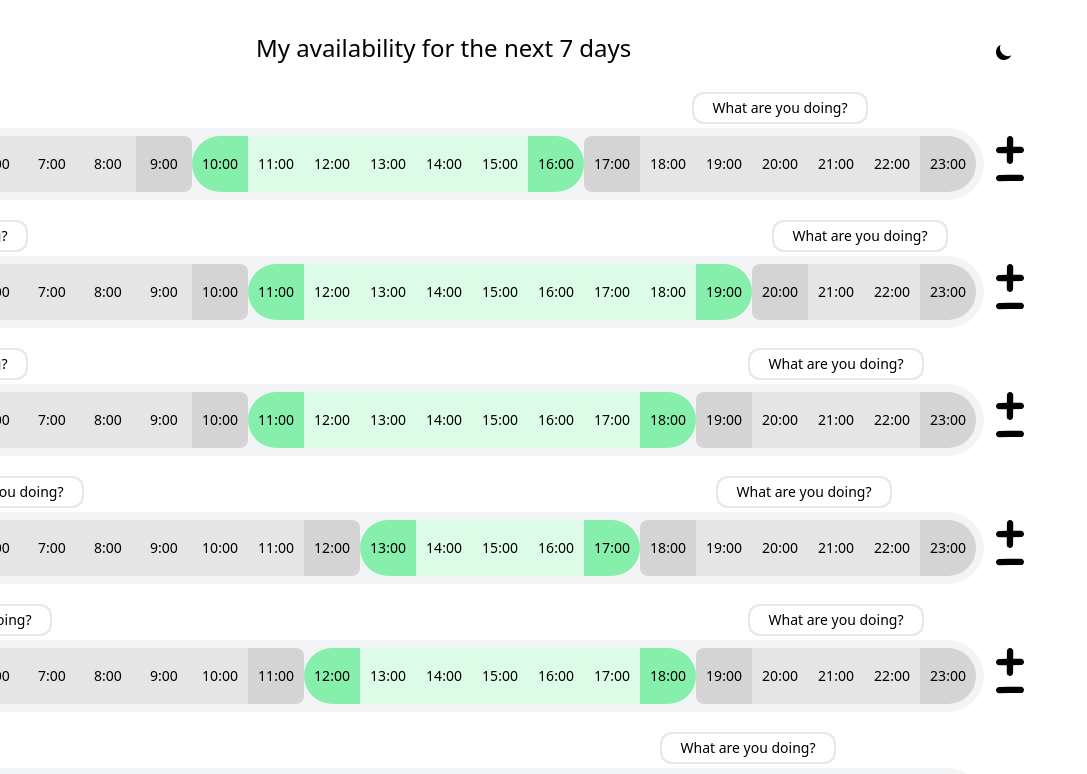
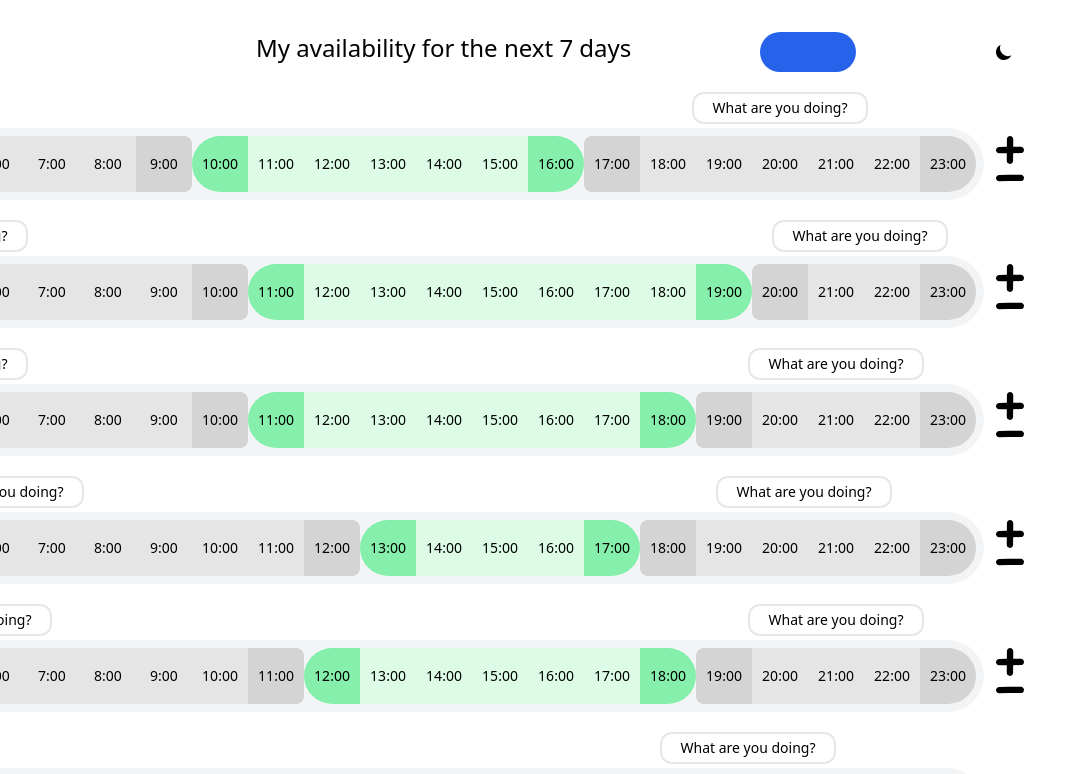
Before and after one commit to M1h4n1k/timeAvailablilty, a React (Vite) app: page / in a window 1280 px wide. Shown: the top 774 px of the page, without its empty margins (0-1087 px from the left). Built offline with nearby package versions, Linux system fonts and the light colour scheme.

Commit message:
test resp

```diff
--- a/src/App.jsx
+++ b/src/App.jsx
@@ -522,6 +522,9 @@ function App() {
         >
             <div className="w-full flex justify-between ">
                 <h2 className="text-2xl dark:text-white">My availability for the next 7 days</h2>
+                <div className="w-24 h-10 rounded-full sm:bg-red-600 md:bg-orange-400 lg:bg-green-500 xl:bg-blue-600 2xl:bg-fuchsia-500">
+
+                </div>
                 <ToggledDarkModeButton/>
             </div>
 
```
